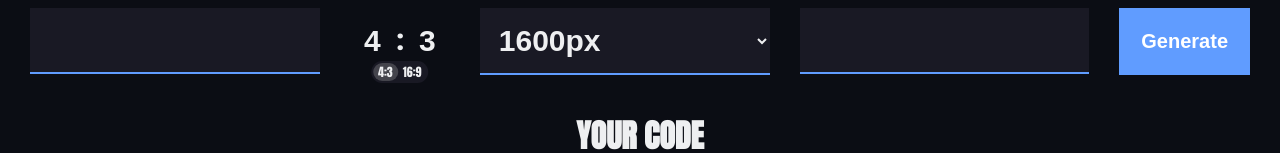
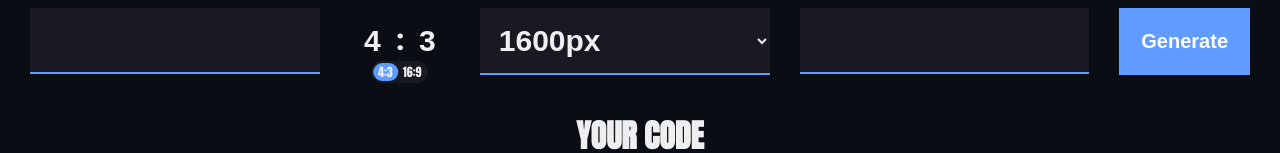
Before and after one commit to rubenkretek/responsive-image-markup-generator, a React (Create React App) app: page / in a window 1280 px wide. In both pictures the pointer is over the element "4:3". Shown: the part 379-532 px from the top of the page. Built offline with nearby package versions, Linux system fonts and the light colour scheme.

Commit message:
Fix: switcher active hover colour

```diff
--- a/src/styles/form.scss
+++ b/src/styles/form.scss
@@ -102,8 +102,13 @@
         }
         &.active {
             background: $primary-color;
+            &:hover,
+            &:focus {
+                background: $primary-color;
+            }
         }
-        &:hover {
+        &:hover,
+        &:focus {
             cursor: pointer;
             background: rgba($white, .2);
         }
```
